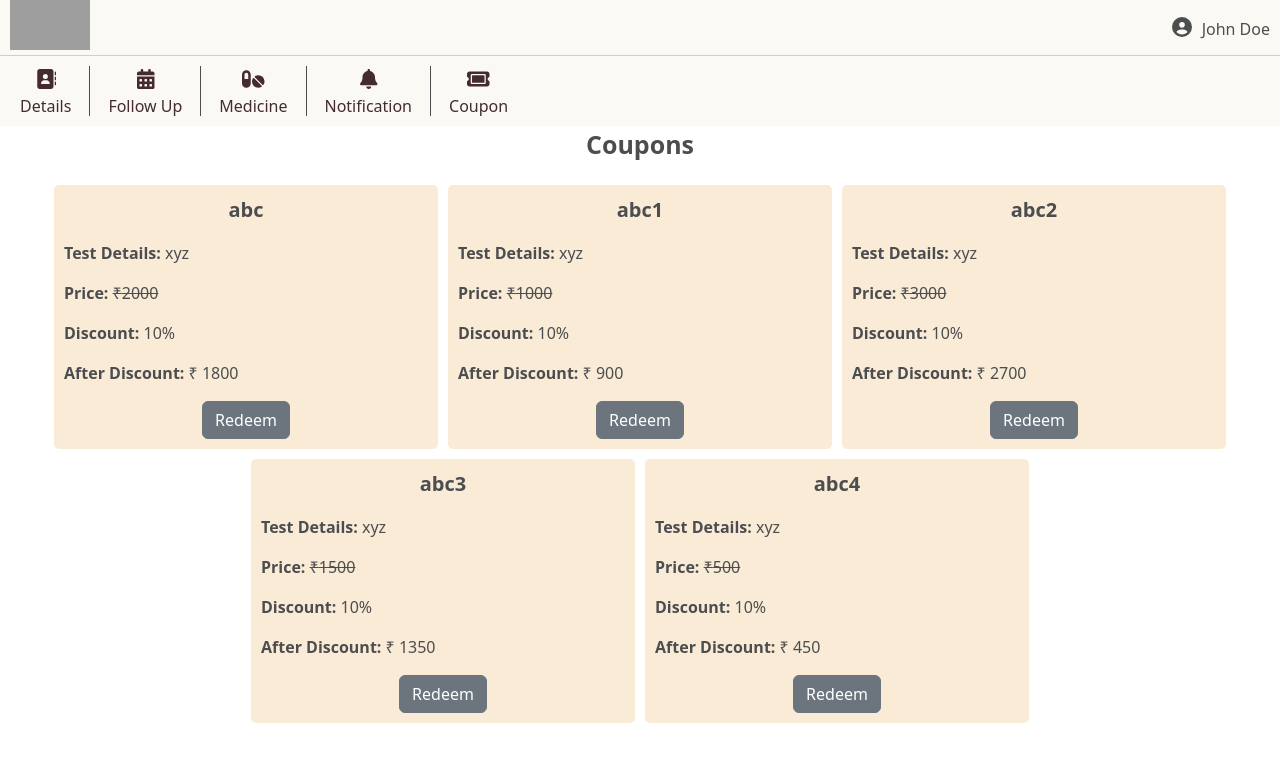
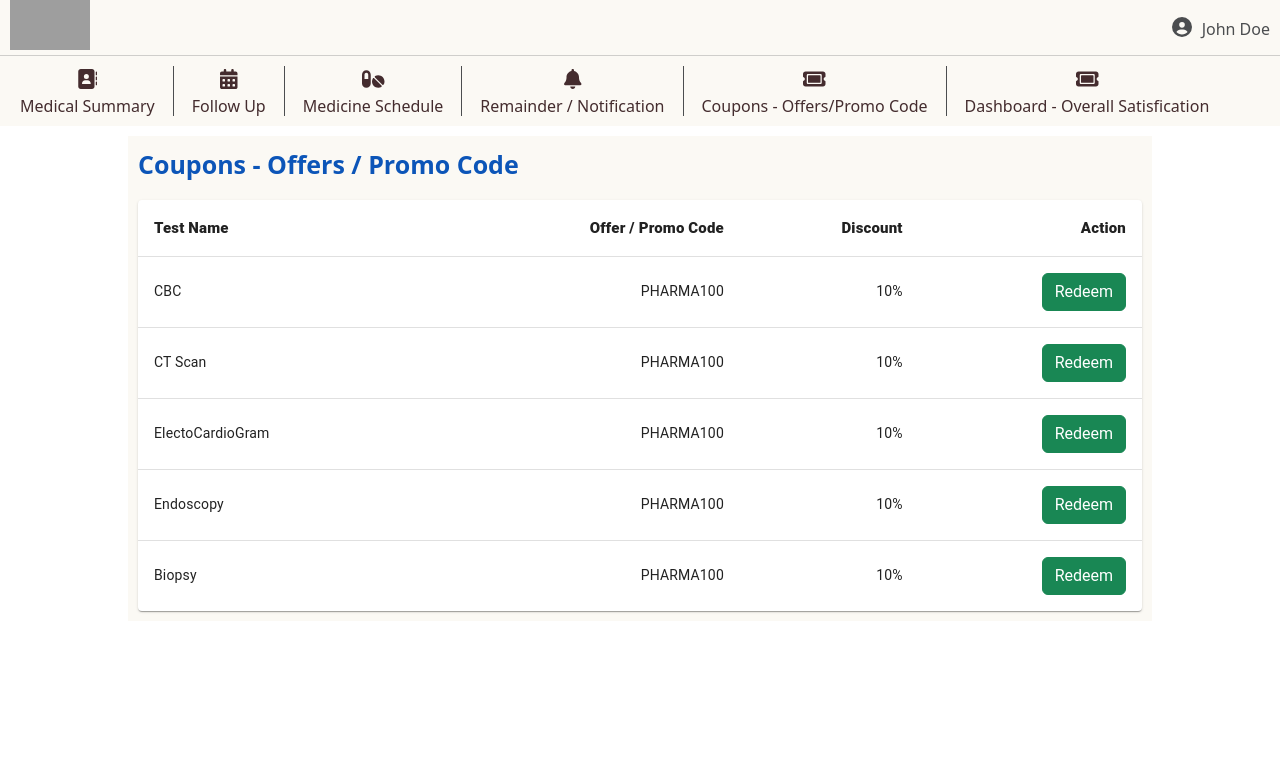
Before and after one commit to AbhinavThombare/Hackathon-UseCase-1, a React (Create React App) app in the folder member-care-team/: page /coupon in a window 1280 px wide. Shown: the top 762 px of the page. Built offline with nearby package versions, Linux system fonts and the light colour scheme; grey boxes are pictures that could not be loaded.

Commit message:
small changes as per requirement

```diff
--- a/member-care-team/src/components/Details/details.css
+++ b/member-care-team/src/components/Details/details.css
@@ -1,4 +1,4 @@
-.summary-data-div {}
+
 
 .previous-history {
     background-color: #fbf9f4;
@@ -45,9 +45,6 @@
     padding: 10px;
 }
 
-.discharge-summary-data-div {
-
-}
 
 .discharge-summary-data {
     padding: 5px;
--- a/member-care-team/src/components/FollowUp/followUp.css
+++ b/member-care-team/src/components/FollowUp/followUp.css
@@ -29,3 +29,7 @@
 .cross{
     background-color: red;
 }
+
+.checkbox-yellow{
+    outline: 2px solid #c00;
+  }
--- a/member-care-team/src/components/Header/header.js
+++ b/member-care-team/src/components/Header/header.js
@@ -30,7 +30,7 @@ const Header = () => {
                     <div className="collapse navbar-collapse" id="navbarSupportedContent">
                         <ul className="navbar-nav ">
                             <li className="nav-item">
-                                <Link className='nav-link' to='/detials'><span className='icon-tab'><FontAwesomeIcon icon={faAddressBook} /></span><br /> Details</Link>
+                                <Link className='nav-link' to='/detials'><span className='icon-tab'><FontAwesomeIcon icon={faAddressBook} /></span><br /> Medical Summary</Link>
                             </li>
                             <span className='vl'></span>
                             <li className="nav-item">
@@ -38,15 +38,19 @@ const Header = () => {
                             </li>
                             <span className='vl'></span>
                             <li className="nav-item">
-                                <Link className='nav-link' to='/medicine'><span className='icon-tab'><FontAwesomeIcon icon={faPills} /></span><br />Medicine</Link>
+                                <Link className='nav-link' to='/medicine'><span className='icon-tab'><FontAwesomeIcon icon={faPills} /></span><br />Medicine Schedule</Link>
                             </li>
                             <span className='vl'></span>
                             <li className="nav-item">
-                                <Link className='nav-link' to='/notification'><span className='icon-tab'><FontAwesomeIcon icon={faBell} /></span><br />Notification</Link>
+                                <Link className='nav-link' to='/notification'><span className='icon-tab'><FontAwesomeIcon icon={faBell} /></span><br />Remainder / Notification</Link>
                             </li>
                             <span className='vl'></span>
                             <li className="nav-item">
-                                <Link className='nav-link' to='/coupon'><span className='icon-tab'><FontAwesomeIcon icon={faTicket} /></span><br />Coupon</Link>
+                                <Link className='nav-link' to='/coupon'><span className='icon-tab'><FontAwesomeIcon icon={faTicket} /></span><br />Coupons - Offers/Promo Code</Link>
+                            </li>
+                            <span className='vl'></span>
+                            <li className="nav-item">
+                                <Link className='nav-link' to='/coupon'><span className='icon-tab'><FontAwesomeIcon icon={faTicket} /></span><br />Dashboard - Overall Satisfication</Link>
                             </li>
                         </ul>
                     </div>
--- a/member-care-team/src/components/Notification/notification.js
+++ b/member-care-team/src/components/Notification/notification.js
@@ -30,11 +30,11 @@ const Notification = () => {
                             <TableHead>
                                 <TableRow>
                                     <TableCell>No.</TableCell>
-                                    <TableCell align="right">Email</TableCell>
-                                    <TableCell align="right">Supervisior</TableCell>
-                                    <TableCell align="center">Medicine Remainder</TableCell>
-                                    <TableCell align="right">Feedback Call</TableCell>
-                                    <TableCell align="right">Follow Call</TableCell>
+                                    <TableCell align="right">Dates</TableCell>
+                                    <TableCell align="right">Supervisior Name</TableCell>
+                                    <TableCell align="center">Purpose</TableCell>
+                                    <TableCell align="right">Notification Type</TableCell>
+                                    <TableCell align="right">Status</TableCell>
 
                                 </TableRow>
                             </TableHead>
@@ -45,15 +45,16 @@ const Notification = () => {
                                         sx={{ '&:last-child td, &:last-child th': { border: 0 } }}
                                     >
                                         <TableCell component="th" scope="row">{index + 1}</TableCell>
-                                        <TableCell align="right">{row.email} <br/> <button className='btn btn-success' onClick={handleClick}>Email Send</button></TableCell>
-                                        <TableCell align="right">{row.supervisiorPhoneCall} <br/> <button className='btn btn-success' onClick={handleClick}> Call</button></TableCell>
+                                        <TableCell align="right">2024-02-10</TableCell>
+                                        <TableCell align="right">Abhinav</TableCell>
                                         <TableCell align="right">
-                                            <TableCell align="right">Morning Remainder  <br/> <button className='btn btn-success' onClick={handleClick}>Remainder Send</button></TableCell>
+                                            <p>Medicine Remainder</p>
+                                            {/* <TableCell align="right">Morning Remainder  <br/> <button className='btn btn-success' onClick={handleClick}>Remainder Send</button></TableCell>
                                             <TableCell align="right">Afternoon Remainder <br/> <button className='btn btn-success' onClick={handleClick}>Remainder Send</button></TableCell>
-                                            <TableCell align="right">Night Remainder <br/> <button className='btn btn-success' onClick={handleClick}>Remainder Send</button></TableCell>
+                                            <TableCell align="right">Night Remainder <br/> <button className='btn btn-success' onClick={handleClick}>Remainder Send</button></TableCell> */}
                                         </TableCell>
-                                        <TableCell align="right">{row.feedBackCall} <br/> <button className='btn btn-success' onClick={handleClick}>Call</button></TableCell>
-                                        <TableCell align="right">{row.followUpCall} <br/> <button className='btn btn-success' onClick={handleClick}>Call</button></TableCell>
+                                        <TableCell align="right">SMS <br/> Notification <br/>Phone Call </TableCell>
+                                        <TableCell align="right">checkbox </TableCell>
 
                                     </TableRow>
                                 ))}
--- a/member-care-team/src/components/coupon/coupon.js
+++ b/member-care-team/src/components/coupon/coupon.js
@@ -1,16 +1,16 @@
 import React from 'react';
 import Header from '../Header/header';
 import './coupon.css';
+import Table from '@mui/material/Table';
+import TableBody from '@mui/material/TableBody';
+import TableCell from '@mui/material/TableCell';
+import TableContainer from '@mui/material/TableContainer';
+import TableHead from '@mui/material/TableHead';
+import TableRow from '@mui/material/TableRow';
+import Paper from '@mui/material/Paper';
+import patientData from'../../patient_data.json'
 
 const Coupon = () => {
-
-    const couponArray = [
-        { id: 1, testName: 'abc', testDetails: 'xyz', testPrice: 2000, discount: 10 },
-        { id: 2, testName: 'abc1', testDetails: 'xyz', testPrice: 1000, discount: 10 },
-        { id: 3, testName: 'abc2', testDetails: 'xyz', testPrice: 3000, discount: 10 },
-        { id: 4, testName: 'abc3', testDetails: 'xyz', testPrice: 1500, discount: 10 },
-        { id: 5, testName: 'abc4', testDetails: 'xyz', testPrice: 500, discount: 10 },
-    ]
 
     const handleRedeem = () => {
         alert('Coupon is redeem')
@@ -20,19 +20,37 @@ const Coupon = () => {
         <>
             <Header />
             <div className='coupon-layout'>
-                <div className='coupon-title'><p><strong>Coupons</strong></p></div>
+
                 <div className='coupon-div'>
-                    {couponArray.map((item, index) => (
-                        <div className='coupon-content-div'>
-                            <div className='coupon-content-title'><p><strong>{item.testName}</strong></p></div>
-                            <div className='coupon-content-text'><p> <strong>Test Details: </strong> {item.testDetails}</p></div>
-                            <div className='coupon-content-price'><p><strong>Price:</strong> <span> <del>&#x20B9;{item.testPrice}</del></span></p></div>
-                            <div className='coupon-content-discount'><p><strong>Discount: </strong><span>{item.discount}%</span></p></div>
-                            <div className='coupon-content-after-discount'><p><strong>After Discount:</strong> <span> &#x20B9; {(item.testPrice) - (item.testPrice*item.discount/100)}</span></p></div>
-                            <div className='coupon-content-button'><button className='btn btn-secondary' onClick={handleRedeem}>Redeem</button></div>
-                        </div>
-                    ))}
+                <div className='medicine-prescribed'>
+                        <p className='medicine-prescribed-title'><strong>Coupons - Offers / Promo Code </strong></p>
+                        <TableContainer component={Paper}>
+                            <Table sx={{ minWidth: 350 }} aria-label="simple table">
+                                <TableHead>
+                                    <TableRow>
+                                        <TableCell className='tableHead'>Test Name</TableCell>
+                                        <TableCell className='tableHead' align="right">Offer / Promo Code</TableCell>
+                                        <TableCell className='tableHead' align="right">Discount</TableCell>
+                                        <TableCell className='tableHead' align="right">Action</TableCell>
 
+                                    </TableRow>
+                                </TableHead>
+                                <TableBody>
+                                    {patientData.Coupons.map((row, index) => (
+                                        <TableRow
+                                            key={row.id}
+                                            sx={{ '&:last-child td, &:last-child th': { border: 0 } }}
+                                        >
+                                            <TableCell component="th" scope="row">{row.testName}</TableCell>
+                                            <TableCell align="right">PHARMA100</TableCell>
+                                            <TableCell align="right">10%</TableCell>
+                                            <TableCell align="right"><button className='btn btn-success' onClick={handleRedeem}>Redeem</button></TableCell>
+                                        </TableRow>
+                                    ))}
+                                </TableBody>
+                            </Table>
+                        </TableContainer>
+                    </div>
                 </div>
             </div>
 
--- a/member-care-team/src/components/medicineDetials/medicineDetails.js
+++ b/member-care-team/src/components/medicineDetials/medicineDetails.js
@@ -37,16 +37,16 @@ const MedicineDetials = () => {
             </div>
             <div className='medicine-table-div'>
                 <div className='medicine-div'>
-                    <p className='medicine-title'><strong>Given Medicine</strong></p>
+                    <p className='medicine-title'><strong>Medicine Schedule</strong></p>
                     <TableContainer component={Paper}>
                         <Table sx={{ minWidth: 350 }} aria-label="simple table">
                             <TableHead>
                                 <TableRow >
                                     <TableCell className="head">No.</TableCell>
                                     <TableCell className="head" align="right">Medicine Name</TableCell>
-                                    <TableCell className="head" align="right">Quantity</TableCell>
+                                    <TableCell className="head" align="right">Date</TableCell>
                                     <TableCell className="head"align="right">Mode Of Dose</TableCell>
-                                    <TableCell className="head" align="right">Timing</TableCell>
+                                    <TableCell className="head" align="right">Status</TableCell>
 
 
                                 </TableRow>
--- a/member-care-team/src/patient_data.json
+++ b/member-care-team/src/patient_data.json
@@ -20,125 +20,208 @@
       "diagnosis": "Myocardial Infarction"
     }
   ],
-  "dischargeData":[
+  "dischargeData": [
     {
       "diagnosis": "Acute Appendicitis",
       "admitDate": "2024-02-05",
       "dischargeDate": "2024-02-08",
       "dischargeSummary": "Patient underwent successful appendectomy. Recovery is expected to be smooth with prescribed antibiotics."
-    },
-    {
-      "diagnosis": "Pneumonia",
-      "admitDate": "2024-02-10",
-      "dischargeDate": "2024-02-15",
-      "dischargeSummary": "Completed antibiotic course, responded well to treatment. Follow-up recommended for complete recovery."
-    },
-    {
-      "diagnosis": "Myocardial Infarction",
-      "admitDate": "2024-02-15",
-      "dischargeDate": "2024-02-20",
-      "dischargeSummary": "Received coronary angioplasty. Stable condition upon discharge. Cardiac rehabilitation program advised."
     }
   ],
   "medicationData": [
     {
-      "date":"2024-02-06",
+      "date": "2024-02-06",
       "medicationName": "Insulin",
-      "doseDays":"3",
+      "doseDays": "3",
       "dosageDetails": [
-        {"timeOfDay": "Morning", "units": 2},
-        {"timeOfDay": "Afternoon", "units": 3},
-        {"timeOfDay": "Evening", "units": 2}
+        {
+          "timeOfDay": "Morning",
+          "units": 2
+        },
+        {
+          "timeOfDay": "Afternoon",
+          "units": 3
+        },
+        {
+          "timeOfDay": "Evening",
+          "units": 2
+        }
       ],
-      "takenDose":[
-        {"Mtaken":"0"},
-        {"Ataken":"2"},
-        {"Ntaken":"0"}
+      "takenDose": [
+        {
+          "Mtaken": "0"
+        },
+        {
+          "Ataken": "2"
+        },
+        {
+          "Ntaken": "0"
+        }
       ],
       "totalUnits": "2 times a day",
       "modeOfDose": "Subcutaneous injection"
     },
     {
-      "date":"2024-02-07",
+      "date": "2024-02-07",
       "medicationName": "Metformin",
-      "doseDays":"3",
+      "doseDays": "3",
       "dosageDetails": [
-        {"timeOfDay": "Morning", "units": 1},
-        {"timeOfDay": "Evening", "units": 1}
+        {
+          "timeOfDay": "Morning",
+          "units": 1
+        },
+        {
+          "timeOfDay": "Evening",
+          "units": 1
+        }
       ],
-      "takenDose":[
-        {"Mtaken":"2"},
-        {"Ataken":"-1"},
-        {"Ntaken":"0"}
+      "takenDose": [
+        {
+          "Mtaken": "2"
+        },
+        {
+          "Ataken": "-1"
+        },
+        {
+          "Ntaken": "0"
+        }
       ],
       "totalUnits": "2 times a day",
       "modeOfDose": "Oral"
     },
     {
-      "date":"2024-02-08",
+      "date": "2024-02-08",
       "medicationName": "Aspirin",
-      "doseDays":"3",
+      "doseDays": "3",
       "dosageDetails": [
-        {"timeOfDay": "Morning", "units": 1},
-        {"timeOfDay": "Evening", "units": 1}
+        {
+          "timeOfDay": "Morning",
+          "units": 1
+        },
+        {
+          "timeOfDay": "Evening",
+          "units": 1
+        }
       ],
       "totalUnits": "1 times a day",
-      "takenDose":[
-        {"Mtaken":"-1"},
-        {"Ataken":"-1"},
-        {"Ntaken":"-1"}
+      "takenDose": [
+        {
+          "Mtaken": "-1"
+        },
+        {
+          "Ataken": "-1"
+        },
+        {
+          "Ntaken": "-1"
+        }
       ],
       "modeOfDose": "Oral"
     },
     {
       "medicationName": "Ibuprofen",
-      "doseDays":"3",
+      "doseDays": "3",
       "dosageDetails": [
-        {"timeOfDay": "Morning", "units": 1},
-        {"timeOfDay": "Evening", "units": 1}
+        {
+          "timeOfDay": "Morning",
+          "units": 1
+        },
+        {
+          "timeOfDay": "Evening",
+          "units": 1
+        }
       ],
       "totalUnits": "6 times a day",
-      "takenDose":[
-        {"Mtaken":"-1"},
-        {"Ataken":"-1"},
-        {"Ntaken":"2"}
+      "takenDose": [
+        {
+          "Mtaken": "-1"
+        },
+        {
+          "Ataken": "-1"
+        },
+        {
+          "Ntaken": "2"
+        }
       ],
       "modeOfDose": "Oral"
     },
     {
       "medicationName": "Amoxicillin",
-      "doseDays":"3",
+      "doseDays": "3",
       "dosageDetails": [
-        {"timeOfDay": "Morning", "units": 1},
-        {"timeOfDay": "Evening", "units": 1}
+        {
+          "timeOfDay": "Morning",
+          "units": 1
+        },
+        {
+          "timeOfDay": "Evening",
+          "units": 1
+        }
       ],
       "totalUnits": "4 times a day ",
-      "takenDose":[
-        {"Mtaken":"-1"},
-        {"Ataken":"-1"},
-        {"Ntaken":"0"}
+      "takenDose": [
+        {
+          "Mtaken": "-1"
+        },
+        {
+          "Ataken": "-1"
+        },
+        {
+          "Ntaken": "0"
+        }
       ],
       "modeOfDose": "Oral"
     }
   ],
   "followupData": [
     {
-      "followupDate": "2024-02-15",
+      "followupDate": "2024-02-10",
       "completed": true,
       "customerCareInteraction": "Follow-up call to check recovery status. Patient reported feeling much better.",
-      "CustomerCareNo":"9847636289"
+      "CustomerCareNo": "9847636289"
     },
     {
-      "followupDate": "2024-02-25",
-      "completed": false,
+      "followupDate": "2024-02-11",
+      "completed": true,
       "customerCareInteraction": "Attempted follow-up, but patient unavailable. Left voicemail for callback.",
-      "CustomerCareNo":"9847636289"
+      "CustomerCareNo": "9847636289"
     },
     {
-      "followupDate": "2024-03-05",
+      "followupDate": "2024-02-12",
       "completed": true,
       "customerCareInteraction": "Successful follow-up. Patient confirmed full recovery and expressed satisfaction with care received.",
-      "CustomerCareNo":"9847636289"
+      "CustomerCareNo": "9847636289"
+    }
+  ],
+  "Coupons": [
+    {
+      "testName": "CBC",
+      "price": 1000,
+      "discount": 10,
+      "afterDiscount": 900
+    },
+    {
+      "testName": "CT Scan",
+      "price": 2000,
+      "discount": 10,
+      "afterDiscount": 1800
+    },
+    {
+      "testName": "ElectoCardioGram",
+      "price": 800,
+      "discount": 10,
+      "afterDiscount": 720
+    },
+    {
+      "testName": "Endoscopy",
+      "price": 4000,
+      "discount": 10,
+      "afterDiscount": 3600
+    },
+    {
+      "testName": "Biopsy",
+      "price": 7000,
+      "discount": 10,
+      "afterDiscount": 6300
     }
   ]
 }
```
Also changed, not shown: member-care-team/src/components/Details/details.js (+91 -32 lines), member-care-team/src/components/FollowUp/followUp.js (+5 -5 lines).
